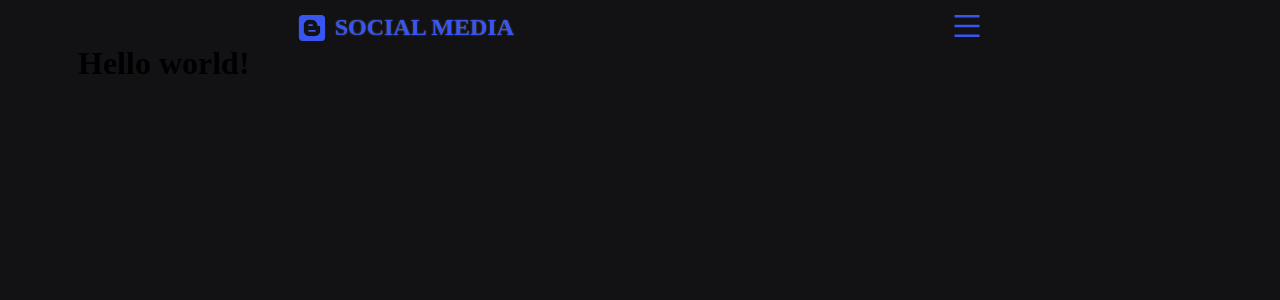
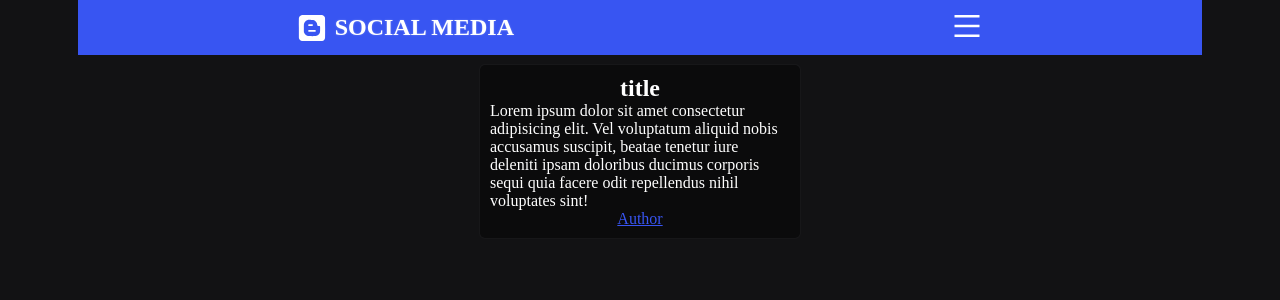
Before and after one commit to EduardoNGomes/Blog-Posts, a Next.js app: page / in a window 1280 px wide. Shown: the top 300 px of the page. Built offline with nearby package versions, Linux system fonts and the light colour scheme.

Commit message:
create page home

```diff
--- a/src/pages/index.tsx
+++ b/src/pages/index.tsx
@@ -1,21 +1,30 @@
 // import { GetStaticProps } from 'next'
 // import { api } from '@/lib/api'
 // import { DataPostProps, UserProps } from '@/interfaces/interfaces'
-import { MainPage } from '@/styles/Home'
+import * as styled from '@/styles/Home'
 
 import Head from 'next/head'
 
 export default function Home() {
   // export default function Home({ posts }: any) {
   return (
-    <>
+    <styled.MainPage>
       <Head>
-        <title>black</title>
+        <title>Social Media | Posts</title>
       </Head>
-      <MainPage>
-        <h1>Hello world!</h1>
-      </MainPage>
-    </>
+      <styled.CardPosts>
+        <div>
+          <h2>title</h2>
+          <p>
+            Lorem ipsum dolor sit amet consectetur adipisicing elit. Vel
+            voluptatum aliquid nobis accusamus suscipit, beatae tenetur iure
+            deleniti ipsam doloribus ducimus corporis sequi quia facere odit
+            repellendus nihil voluptates sint!
+          </p>
+          <p>Author</p>
+        </div>
+      </styled.CardPosts>
+    </styled.MainPage>
   )
 }
 
--- a/src/styles/Home.ts
+++ b/src/styles/Home.ts
@@ -1,3 +1,28 @@
 import { styled } from '@stitches/react'
 
-export const MainPage = styled('main', {})
+export const MainPage = styled('main', {
+  padding: '10px',
+  margin: '0 auto',
+})
+
+export const CardPosts = styled('article', {
+  div: {
+    display: 'flex',
+    flexDirection: 'column',
+    width: '320px',
+    margin: '0 auto',
+
+    background: 'rgba(0,0,0,0.4)',
+    boxShadow: '0 0 2px rgba(255,255,255,0.1)',
+    borderRadius: '5px',
+    alignItems: 'center',
+    justifyContent: 'center',
+    padding: '10px',
+    color: 'white',
+
+    'p:last-child': {
+      color: '$blue-500',
+      'text-decoration': 'underline',
+    },
+  },
+})
--- a/src/styles/header.ts
+++ b/src/styles/header.ts
@@ -2,25 +2,25 @@ import { styled } from '../../stitches.config'
 
 export const Header = styled('header', {
   nav: {
-    marginTop: '10px',
+    padding: '10px 0',
     display: 'flex',
     alignItems: 'center',
     justifyContent: 'space-around',
-
+    background: '$blue-500',
     '.link': {
       'font-size': '$sm',
       display: 'flex',
       gap: '.5rem',
       alignItems: 'center',
       'text-decoration': 'none',
-      color: '$blue-500',
+      color: 'white',
       'text-shadow': '0 0 2px rgba(255, 255, 255,.3)',
       'text-transform': 'uppercase',
     },
     button: {
       border: 'none',
       background: 'none',
-      color: '$blue-500',
+      color: 'white',
     },
     ul: {
       '.link-li': {
@@ -53,6 +53,7 @@ export const Header = styled('header', {
     '.menu-close': {
       position: 'absolute',
       top: '-70px',
+      transition: '0.3s',
     },
   },
 })
```
